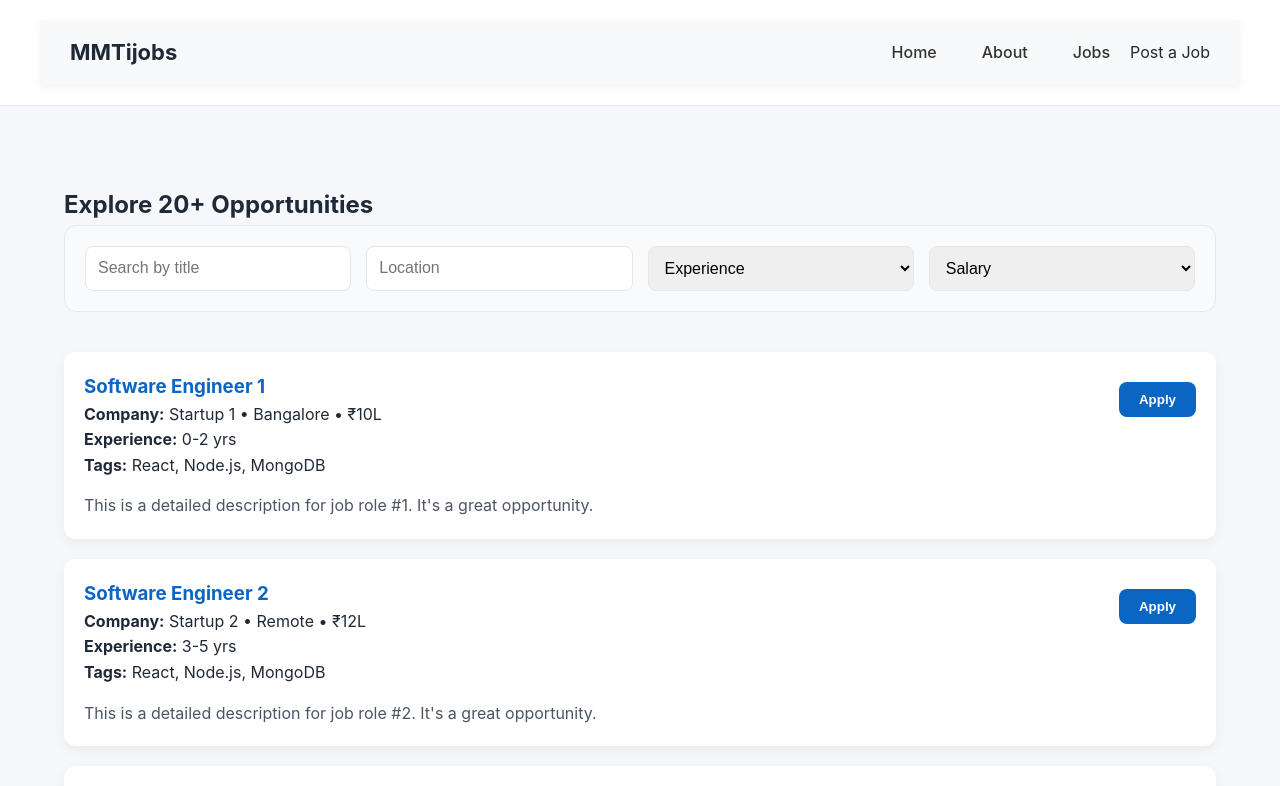
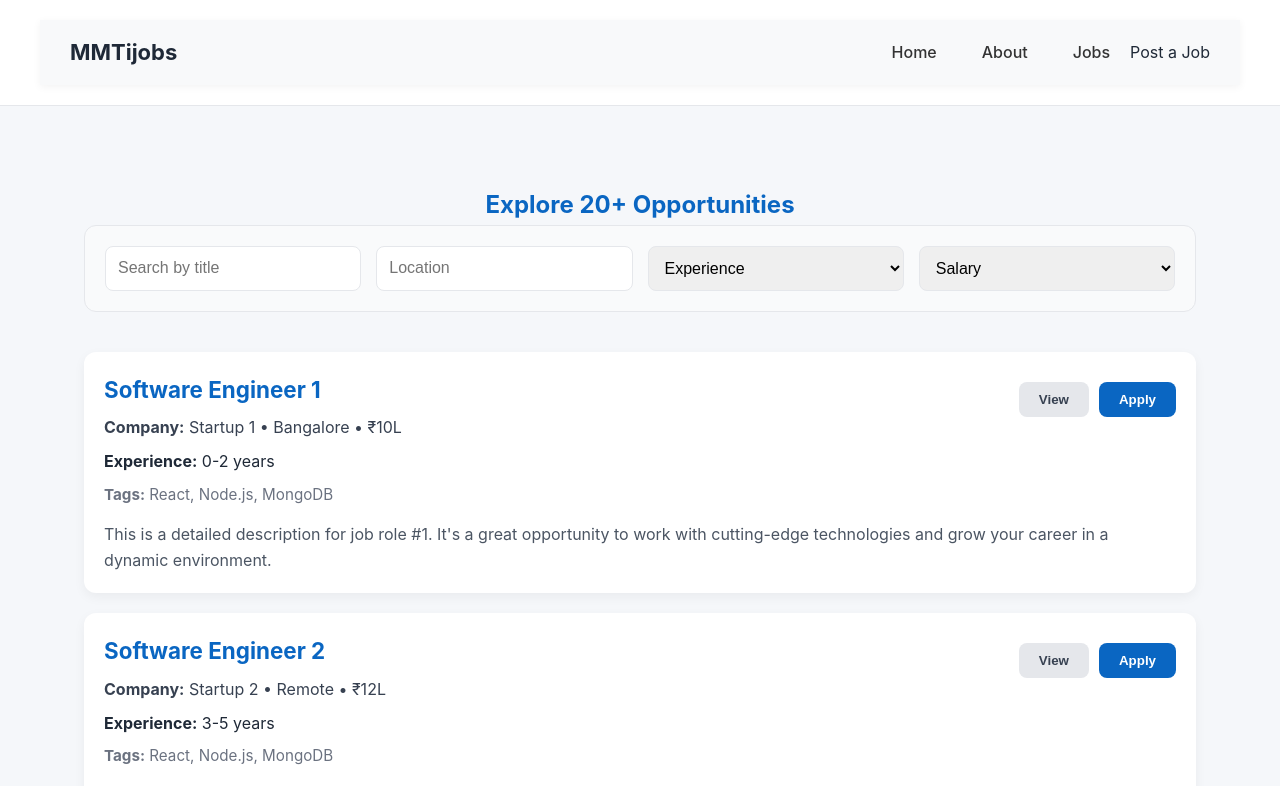
Before and after one commit to sanidhyarc200/Mmtijobs, a React (Vite) app: page /jobs in a window 1280 px wide. Shown: the top 786 px of the page. Built offline with nearby package versions, Linux system fonts and the light colour scheme.

Commit message:
jobs page updated

```diff
--- a/src/pages/JobsPage.jsx
+++ b/src/pages/JobsPage.jsx
@@ -8,16 +8,23 @@ const JobsPage = () => {
     experience: '',
     salary: '',
   });
-  const [showModal, setShowModal] = useState(false);
+  const [selectedJob, setSelectedJob] = useState(null);
+  const [showViewModal, setShowViewModal] = useState(false);
+  const [showApplyModal, setShowApplyModal] = useState(false);
+  const [showLoginForm, setShowLoginForm] = useState(false);
+  const [showMaintenanceModal, setShowMaintenanceModal] = useState(false);
+  const [loginData, setLoginData] = useState({ email: '', password: '' });
 
   useEffect(() => {
     const data = Array.from({ length: 20 }, (_, i) => ({
+      id: i + 1,
       title: `Software Engineer ${i + 1}`,
       company: `Startup ${i + 1}`,
       location: i % 2 === 0 ? 'Bangalore' : 'Remote',
-      salary: (i + 5) * 2,
-      experience: i % 3 === 0 ? '0-2' : i % 3 === 1 ? '3-5' : '6+',
-      description: `This is a detailed description for job role #${i + 1}. It's a great opportunity.`,
+      salary: `₹${(i + 5) * 2}L`,
+      experience: i % 3 === 0 ? '0-2 years' : i % 3 === 1 ? '3-5 years' : '6+ years',
+      tags: ['React', 'Node.js', 'MongoDB'],
+      description: `This is a detailed description for job role #${i + 1}. It's a great opportunity to work with cutting-edge technologies and grow your career in a dynamic environment.`,
     }));
     setJobs(data);
   }, []);
@@ -31,17 +38,39 @@ const JobsPage = () => {
     return (
       (!title || job.title.toLowerCase().includes(title.toLowerCase())) &&
       (!location || job.location.toLowerCase().includes(location.toLowerCase())) &&
-      (!experience || job.experience === experience) &&
+      (!experience || job.experience.includes(experience)) &&
       (!salary ||
-        (salary === '0-10' && job.salary <= 10) ||
-        (salary === '10-20' && job.salary > 10 && job.salary <= 20) ||
-        (salary === '20+' && job.salary > 20))
+        (salary === '0-10' && parseInt(job.salary) <= 10) ||
+        (salary === '10-20' && parseInt(job.salary) > 10 && parseInt(job.salary) <= 20) ||
+        (salary === '20+' && parseInt(job.salary) > 20))
     );
   });
 
+  const handleView = (job) => {
+    setSelectedJob(job);
+    setShowViewModal(true);
+  };
+
+  const handleApply = (job) => {
+    setSelectedJob(job);
+    setShowApplyModal(true);
+  };
+
+  const handleLoginSubmit = () => {
+    alert('Login functionality will be implemented with backend');
+    setShowLoginForm(false);
+    setShowApplyModal(false);
+    setLoginData({ email: '', password: '' });
+  };
+
+  const handleSignUpClick = () => {
+    setShowApplyModal(false);
+    setShowMaintenanceModal(true);
+  };
+
   return (
     <div style={styles.container}>
-      <h2 style={{ marginTop: 40 }}>Explore 20+ Opportunities</h2>
+      <h2 style={{ marginTop: 40, textAlign: 'center', color: '#0a66c2' }}>Explore 20+ Opportunities</h2>
 
       <div style={styles.filters}>
         <input
@@ -82,50 +111,157 @@ const JobsPage = () => {
         </select>
       </div>
 
-      <div>
-        {filteredJobs.map((job, index) => (
-          <div key={index} style={styles.card}>
+      <div style={styles.jobsContainer}>
+        {filteredJobs.length > 0 ? (
+          filteredJobs.map((job) => (
+            <div key={job.id} style={styles.card}>
               <div style={styles.cardHeader}>
-              <div>
-                <h3 style={{ color: '#0a66c2' }}>{job.title}</h3>
-                <p>
-                  <strong>Company:</strong> {job.company} • {job.location} • ₹{job.salary}L
+                <div style={styles.jobInfo}>
+                  <h3 style={styles.jobTitle}>{job.title}</h3>
+                  <p style={styles.companyInfo}>
+                    <strong>Company:</strong> {job.company} • {job.location} • {job.salary}
                   </p>
-                <p><strong>Experience:</strong> {job.experience} yrs</p>
-                <p><strong>Tags:</strong> React, Node.js, MongoDB</p>
+                  <p><strong>Experience:</strong> {job.experience}</p>
+                  <p style={styles.tags}><strong>Tags:</strong> {job.tags.join(', ')}</p>
                 </div>
+                <div style={styles.buttonContainer}>
+                  <button
+                    style={styles.viewBtn}
+                    onClick={(e) => {
+                      e.stopPropagation();
+                      handleView(job);
+                    }}
+                  >
+                    View
+                  </button>
                   <button
                     style={styles.applyBtn}
                     onClick={(e) => {
                       e.stopPropagation();
-                  setShowModal(true);
+                      handleApply(job);
                     }}
                   >
                     Apply
                   </button>
                 </div>
+              </div>
               <div style={styles.details}>{job.description}</div>
             </div>
-        ))}
+          ))
+        ) : (
+          <p style={styles.noJobsText}>No jobs found matching your criteria.</p>
+        )}
       </div>
 
-      {showModal && (
+      {/* Apply Modal */}
+      {showApplyModal && selectedJob && (
         <div style={styles.modalOverlay}>
           <div style={styles.modalBox}>
-            <h2 style={{ marginBottom: 15, color: '#0a66c2' }}>Login Required</h2>
-            <p style={{ color: '#374151' }}>Please login to apply for this job.</p>
-            <div style={{ marginTop: 25, display: 'flex', justifyContent: 'center', gap: 15 }}>
-              <button style={styles.cancelBtn} onClick={() => setShowModal(false)}>
+            {!showLoginForm ? (
+              <>
+                <h2 style={styles.modalTitle}>Apply for {selectedJob.title}</h2>
+                <p style={styles.modalText}>Please login or sign up to apply for this job.</p>
+                <div style={styles.buttonGroup}>
+                  <button
+                    style={styles.cancelBtn}
+                    onClick={() => setShowApplyModal(false)}
+                  >
                     Cancel
                   </button>
                   <button
                     style={styles.loginBtn}
+                    onClick={() => setShowLoginForm(true)}
+                  >
+                    Login
+                  </button>
+                  <button
+                    style={styles.signUpBtn}
+                    onClick={handleSignUpClick}
+                  >
+                    Sign Up
+                  </button>
+                </div>
+              </>
+            ) : (
+              <>
+                <h2 style={styles.modalTitle}>Login</h2>
+                <div style={styles.loginForm}>
+                  <div style={styles.formGroup}>
+                    <label style={styles.label}>Email:</label>
+                    <input
+                      type="email"
+                      style={styles.formInput}
+                      value={loginData.email}
+                      onChange={(e) => setLoginData({...loginData, email: e.target.value})}
+                    />
+                  </div>
+                  <div style={styles.formGroup}>
+                    <label style={styles.label}>Password:</label>
+                    <input
+                      type="password"
+                      style={styles.formInput}
+                      value={loginData.password}
+                      onChange={(e) => setLoginData({...loginData, password: e.target.value})}
+                    />
+                  </div>
+                  <div style={styles.buttonGroup}>
+                    <button
+                      style={styles.cancelBtn}
                       onClick={() => {
-                  setShowModal(false);
-                  window.location.href = '/register';
+                        setShowLoginForm(false);
+                        setShowApplyModal(false);
+                        setLoginData({ email: '', password: '' });
                       }}
                     >
+                      Cancel
+                    </button>
+                    <button
+                      style={styles.loginBtn}
+                      onClick={handleLoginSubmit}
+                    >
                       Login
+                    </button>
+                  </div>
+                </div>
+              </>
+            )}
+          </div>
+        </div>
+      )}
+
+      {/* Maintenance Modal */}
+      {showMaintenanceModal && (
+        <div style={styles.modalOverlay}>
+          <div style={styles.modalBox}>
+            <h2 style={styles.modalTitle}>🚧 Under Maintenance</h2>
+            <p style={styles.modalText}>
+              Sign up feature is currently under maintenance. Please check back later!
+            </p>
+            <button
+              style={styles.loginBtn}
+              onClick={() => setShowMaintenanceModal(false)}
+            >
+              OK
+            </button>
+          </div>
+        </div>
+      )}
+
+      {/* View Job Modal */}
+      {showViewModal && selectedJob && (
+        <div style={styles.modalOverlay} onClick={() => setShowViewModal(false)}>
+          <div style={styles.modalBox} onClick={(e) => e.stopPropagation()}>
+            <div style={styles.viewModalContent}>
+              <h2 style={styles.viewModalTitle}>{selectedJob.title}</h2>
+              <div style={styles.jobDetail}><strong>Company:</strong> {selectedJob.company}</div>
+              <div style={styles.jobDetail}><strong>Location:</strong> {selectedJob.location}</div>
+              <div style={styles.jobDetail}><strong>Experience:</strong> {selectedJob.experience}</div>
+              <div style={styles.jobDetail}><strong>Salary:</strong> {selectedJob.salary}</div>
+              <div style={styles.jobDetail}><strong>Skills:</strong> {selectedJob.tags.join(', ')}</div>
+              <div style={styles.jobDetail}><strong>Description:</strong></div>
+              <p style={{ color: '#4b5563', lineHeight: '1.6', marginTop: '8px' }}>{selectedJob.description}</p>
+              <button style={styles.closeBtn} onClick={() => setShowViewModal(false)}>
+                Close
               </button>
             </div>
           </div>
@@ -140,7 +276,7 @@ const styles = {
     width: '90%',
     maxWidth: '1200px',
     margin: '0 auto',
-    padding: '40px 0',
+    padding: '40px 20px',
     fontFamily: "'Inter', sans-serif",
   },
   filters: {
@@ -161,6 +297,9 @@ const styles = {
     flex: 1,
     minWidth: '200px',
   },
+  jobsContainer: {
+    width: '100%',
+  },
   card: {
     backgroundColor: '#ffffff',
     borderRadius: '12px',
@@ -175,9 +314,37 @@ const styles = {
     justifyContent: 'space-between',
     alignItems: 'flex-start',
   },
-  details: {
-    paddingTop: '15px',
-    color: '#4b5563',
+  jobInfo: {
+    flex: 1,
+  },
+  jobTitle: {
+    color: '#0a66c2',
+    fontSize: '1.4em',
+    marginBottom: '8px',
+    marginTop: 0,
+  },
+  companyInfo: {
+    marginBottom: '8px',
+    color: '#374151',
+  },
+  tags: {
+    marginTop: '8px',
+    color: '#6b7280',
+    fontSize: '0.95em',
+  },
+  buttonContainer: {
+    display: 'flex',
+    gap: '10px',
+    marginTop: '10px',
+  },
+  viewBtn: {
+    backgroundColor: '#e5e7eb',
+    color: '#374151',
+    padding: '10px 20px',
+    borderRadius: '8px',
+    border: 'none',
+    cursor: 'pointer',
+    fontWeight: 600,
   },
   applyBtn: {
     backgroundColor: '#0a66c2',
@@ -187,7 +354,16 @@ const styles = {
     border: 'none',
     cursor: 'pointer',
     fontWeight: 600,
-    marginTop: '10px',
+  },
+  details: {
+    paddingTop: '15px',
+    color: '#4b5563',
+  },
+  noJobsText: {
+    textAlign: 'center',
+    color: '#6b7280',
+    fontSize: '1.1em',
+    marginTop: '40px',
   },
   modalOverlay: {
     position: 'fixed',
@@ -203,9 +379,24 @@ const styles = {
     padding: '30px',
     borderRadius: '12px',
     width: '90%',
-    maxWidth: '400px',
+    maxWidth: '500px',
     textAlign: 'center',
     boxShadow: '0 8px 24px rgba(0,0,0,0.2)',
+  },
+  modalTitle: {
+    marginBottom: '15px',
+    color: '#0a66c2',
+    fontSize: '1.5em',
+  },
+  modalText: {
+    color: '#374151',
+    marginBottom: '25px',
+  },
+  buttonGroup: {
+    display: 'flex',
+    justifyContent: 'center',
+    gap: '15px',
+    flexWrap: 'wrap',
   },
   cancelBtn: {
     padding: '10px 20px',
@@ -224,6 +415,59 @@ const styles = {
     fontWeight: 600,
     cursor: 'pointer',
   },
+  signUpBtn: {
+    padding: '10px 20px',
+    background: '#059669',
+    color: 'white',
+    border: 'none',
+    borderRadius: '8px',
+    fontWeight: 600,
+    cursor: 'pointer',
+  },
+  loginForm: {
+    textAlign: 'left',
+    marginTop: '20px',
+  },
+  formGroup: {
+    marginBottom: '15px',
+  },
+  label: {
+    display: 'block',
+    marginBottom: '5px',
+    fontWeight: 600,
+    color: '#374151',
+  },
+  formInput: {
+    width: '100%',
+    padding: '10px',
+    border: '1px solid #e5e7eb',
+    borderRadius: '8px',
+    fontSize: '1em',
+  },
+  viewModalContent: {
+    textAlign: 'left',
+  },
+  viewModalTitle: {
+    color: '#0a66c2',
+    fontSize: '1.8em',
+    marginBottom: '20px',
+    textAlign: 'center',
+  },
+  jobDetail: {
+    marginBottom: '12px',
+    fontSize: '1.1em',
+  },
+  closeBtn: {
+    width: '100%',
+    padding: '12px',
+    background: '#0a66c2',
+    color: 'white',
+    border: 'none',
+    borderRadius: '8px',
+    fontWeight: 600,
+    cursor: 'pointer',
+    marginTop: '20px',
+  },
 };
 
 export default JobsPage;
```
Lines whose indentation alone changed are shown as unchanged.
